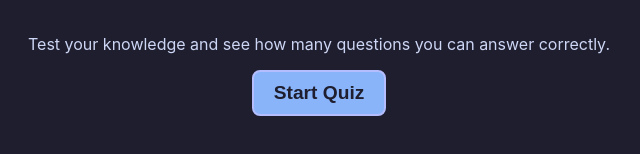
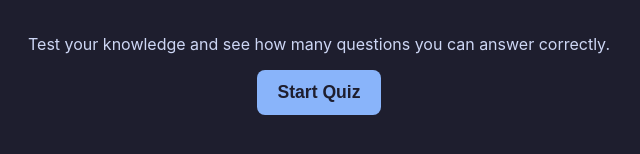
Before and after one commit to Alec-Christensen/quiz-game, a React (Vite) app: page / in a window 1280 px wide. Shown: the part 374-528 px from the top of the page, without its empty margins (321-961 px from the left). Built offline with nearby package versions, Linux system fonts and the light colour scheme.

Commit message:
Improve button styling with hover effect and disabled state

```diff
--- a/src/index.css
+++ b/src/index.css
@@ -19,27 +19,26 @@ body {
 
 button {
   background-color: var(--primary-color);
-  color: var(--background-color);
-  font-size: 1.2rem;
+  color: #1e1e2e;
+  font-size: 1.1rem;
   font-weight: bold;
-  border: 2px solid var(--secondary-color);
+  border: none;
   border-radius: 8px;
-  padding: 10px 20px;
+  padding: 12px 20px;
   cursor: pointer;
-  transition: all 0.3s ease-in-out;
+  transition: background-color 0.3s, transform 0.2s;
 }
 
 button:hover {
   background-color: var(--secondary-color);
-  color: var(--foreground-color);
   transform: scale(1.05);
 }
 
 button:disabled {
-  background-color: var(--border-color);
-  color: var(--foreground-color);
+  background-color: #45475a;
   cursor: not-allowed;
 }
+
 
 .quiz-container {
   display: flex;
```
